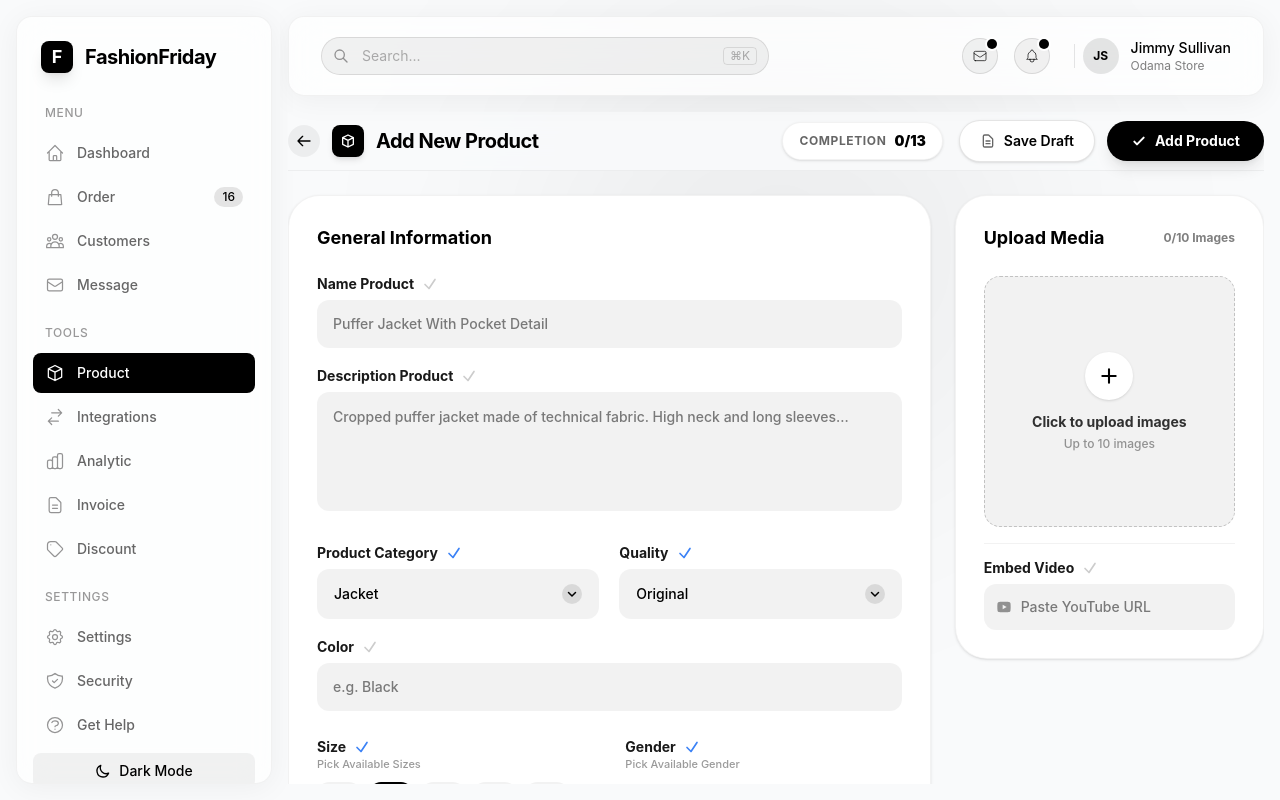
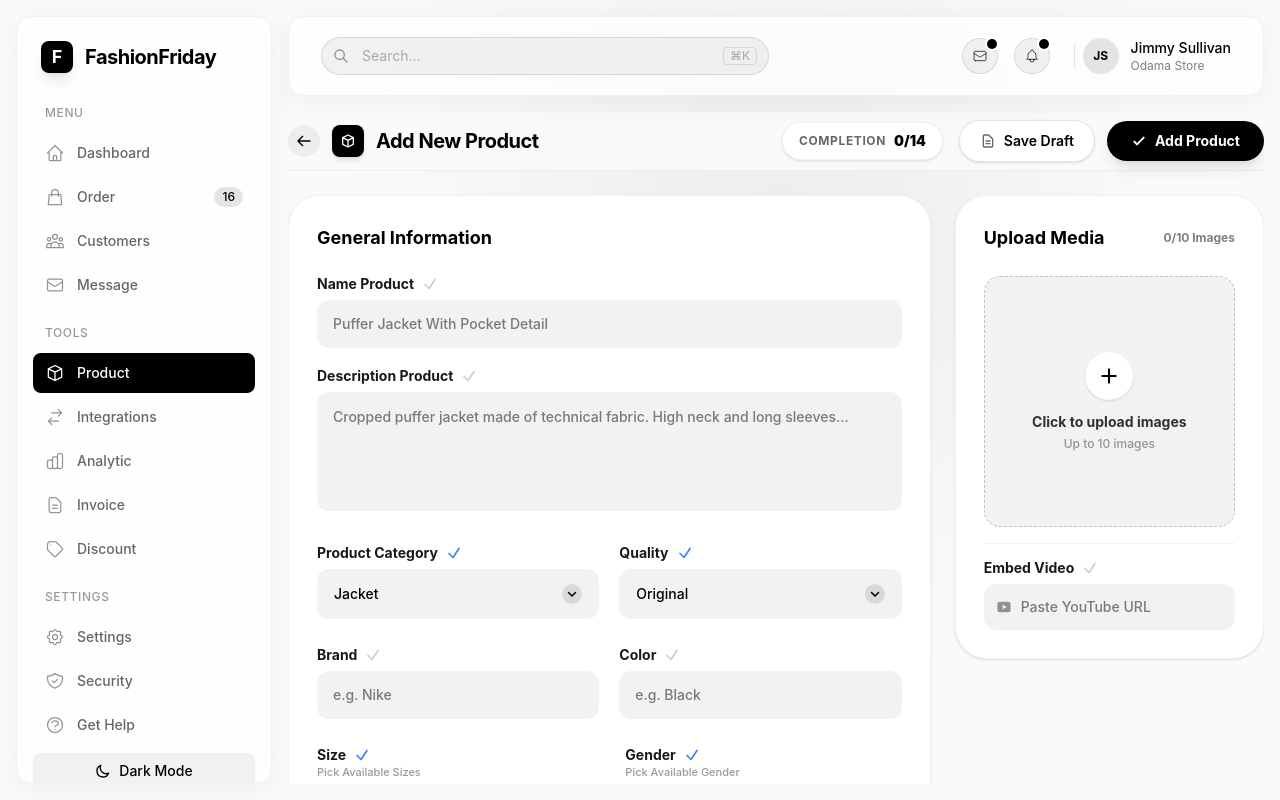
Before and after one commit to FashionFriday-tech/platform, a Next.js app in the folder apps/admin/: page /products/add in a window 1280 px wide. Built offline with nearby package versions, Linux system fonts and the light colour scheme.

Commit message:
refactor(admin): Use shared brand and color constants in AddProductForm

```diff
--- a/apps/admin/src/features/products/components/AddProductForm.tsx
+++ b/apps/admin/src/features/products/components/AddProductForm.tsx
@@ -2,6 +2,7 @@
 
 import { useState, useRef, useEffect } from "react";
 import Link from "next/link";
+import { BRAND_LOGOS, MAJOR_COLORS, type BrandCategory } from "@ff/schemas";
 
 const CATEGORIES = ["Jacket", "Shirts", "Sneakers", "Pants"];
 const QUALITIES = ["Original", "10A", "7A", "5A", "Premium", "Standard"];
@@ -13,18 +14,7 @@ const SIZE_MAP: Record<string, string[]> = {
   "Sneakers": ["UK 6", "UK 7", "UK 8", "UK 9", "UK 10", "UK 11"]
 };
 
-const MAJOR_COLORS = [
-  { name: "Black", hex: "#000000" },
-  { name: "White", hex: "#FFFFFF" },
-  { name: "Green", hex: "#008000" },
-  { name: "Blue", hex: "#0000FF" },
-  { name: "Red", hex: "#FF0000" },
-  { name: "Grey", hex: "#808080" },
-  { name: "Yellow", hex: "#FFFF00" },
-  { name: "Pink", hex: "#FFC0CB" },
-  { name: "Purple", hex: "#800080" },
-  { name: "Beige", hex: "#F5F5DC" }
-];
+
 
 const LabelWithTick = ({ label, status, subtitle, rightElement }: { label: string, status: "default" | "valid" | "empty", subtitle?: string, rightElement?: React.ReactNode }) => {
   const iconColor = status === "valid" ? "text-[#22c55e]" : status === "default" ? "text-[#3b82f6]" : "text-black/20 dark:text-white/20";
@@ -51,6 +41,10 @@ export function AddProductForm() {
   const [quality, setQuality] = useState<string>("Original");
   const [tags, setTags] = useState<string[]>([]);
   const [tagInput, setTagInput] = useState("");
+
+  const [brandInput, setBrandInput] = useState("");
+  const [selectedBrandLogo, setSelectedBrandLogo] = useState<string | null>(null);
+  const [isBrandOpen, setIsBrandOpen] = useState(false);
 
   const [colorInput, setColorInput] = useState("");
   const [selectedColorHex, setSelectedColorHex] = useState<string | null>(null);
@@ -84,6 +78,7 @@ export function AddProductForm() {
   const categoryRef = useRef<HTMLDivElement>(null);
   const qualityRef = useRef<HTMLDivElement>(null);
   const colorRef = useRef<HTMLDivElement>(null);
+  const brandRef = useRef<HTMLDivElement>(null);
 
   // Close dropdowns on outside click
   useEffect(() => {
@@ -91,6 +86,7 @@ export function AddProductForm() {
       if (categoryRef.current && !categoryRef.current.contains(event.target as Node)) setIsCategoryOpen(false);
       if (qualityRef.current && !qualityRef.current.contains(event.target as Node)) setIsQualityOpen(false);
       if (colorRef.current && !colorRef.current.contains(event.target as Node)) setIsColorOpen(false);
+      if (brandRef.current && !brandRef.current.contains(event.target as Node)) setIsBrandOpen(false);
     }
     document.addEventListener("mousedown", handleClickOutside);
     return () => document.removeEventListener("mousedown", handleClickOutside);
@@ -122,6 +118,8 @@ export function AddProductForm() {
     setCategory(c);
     setIsCategoryOpen(false);
     setSizes([]);
+    setBrandInput(""); // Reset brand when category changes
+    setSelectedBrandLogo(null);
   };
 
   const toggleSize = (s: string) => {
@@ -146,7 +144,7 @@ export function AddProductForm() {
 
   const generateSEO = () => {
     if (!productName.trim() || !productDesc.trim()) {
-      setSeoError("enough Info not available to create SEO info.");
+      setSeoError("Info not available.");
       return;
     }
     setSeoError("");
@@ -158,6 +156,7 @@ export function AddProductForm() {
     // Auto-generate tags based on general info
     const newTags = new Set([...tags, category.toLowerCase(), quality.toLowerCase(), "fashion", "trendy"]);
     if (colorInput.trim()) newTags.add(colorInput.toLowerCase().trim());
+    if (brandInput.trim()) newTags.add(brandInput.toLowerCase().trim());
     setTags(Array.from(newTags));
   };
 
@@ -223,10 +222,19 @@ export function AddProductForm() {
   const filteredColors = MAJOR_COLORS.filter(c => c.name.toLowerCase().includes(colorInput.toLowerCase()));
   const availableSizes = SIZE_MAP[category] || SIZE_MAP["Jacket"];
 
+  const categoryToBrandCategory: Record<string, BrandCategory[]> = {
+    "Jacket": ["fashion", "streetwear", "sportswear", "luxury"],
+    "Shirts": ["fashion", "streetwear", "luxury"],
+    "Sneakers": ["sneakers", "sportswear", "footwear", "luxury"],
+    "Pants": ["fashion", "streetwear", "luxury"]
+  };
+  const availableBrands = BRAND_LOGOS.filter(b => b.categories.some(c => categoryToBrandCategory[category]?.includes(c)));
+  const filteredBrands = availableBrands.filter(b => b.name.toLowerCase().includes(brandInput.toLowerCase()));
+
   // Progress tracking
   const getProgress = () => {
     const fields = [
-      productName, productDesc, colorInput,
+      productName, productDesc, brandInput, colorInput,
       basePrice, ogPrice, stock, sku,
       images.length > 0 ? "filled" : "",
       videoLink, tags.length > 0 ? "filled" : "",
@@ -363,6 +371,55 @@ export function AddProductForm() {
               </div>
 
               {/* Extra E-commerce Info */}
+              <div className="grid grid-cols-1 md:grid-cols-2 gap-5 pt-2">
+                <div ref={brandRef} className="relative">
+                  <LabelWithTick label="Brand" status={brandInput.trim().length >= 2 ? "valid" : "empty"} />
+                  <div className="relative flex items-center">
+                    {selectedBrandLogo && (
+                      <div className="absolute left-3 w-5 h-5 rounded-full bg-black/5 dark:bg-white/10 flex items-center justify-center text-[10px] font-bold text-black dark:text-white">
+                        {selectedBrandLogo}
+                      </div>
+                    )}
+                    <input
+                      type="text"
+                      value={brandInput}
+                      onChange={(e) => {
+                        setBrandInput(e.target.value);
+                        setSelectedBrandLogo(null); // Clear selected logo if typing
+                        setIsBrandOpen(true);
+                      }}
+                      onFocus={() => setIsBrandOpen(true)}
+                      placeholder="e.g. Nike"
+                      className={`w-full bg-black/5 dark:bg-white/5 border-transparent focus:border-black/20 dark:focus:border-white/20 text-black dark:text-white rounded-xl ${selectedBrandLogo ? 'pl-10' : 'px-4'} py-3.5 outline-none transition-all text-sm font-medium`}
+                    />
+                  </div>
+
+                  {isBrandOpen && brandInput.length > 0 && (
+                    <div className="absolute z-10 w-full mt-2 bg-white dark:bg-[#1a1a1a] border border-black/10 dark:border-white/10 rounded-xl shadow-2xl overflow-hidden py-1">
+                      {filteredBrands.length > 0 ? filteredBrands.map(b => (
+                        <button
+                          key={b.name}
+                          onClick={() => {
+                            setBrandInput(b.name);
+                            setSelectedBrandLogo(b.name.charAt(0).toUpperCase());
+                            setIsBrandOpen(false);
+                          }}
+                          className="w-full flex items-center space-x-3 text-left px-4 py-2.5 transition-colors hover:bg-black/5 dark:hover:bg-white/5"
+                        >
+                          <div className="w-6 h-6 rounded-full bg-black/5 dark:bg-white/10 flex items-center justify-center text-xs font-bold text-black/80 dark:text-white/80">
+                            {b.name.charAt(0).toUpperCase()}
+                          </div>
+                          <span className="text-sm font-medium text-black/80 dark:text-white/80">{b.name}</span>
+                        </button>
+                      )) : (
+                        <div className="px-4 py-3 text-sm text-black/50 dark:text-white/50 text-center font-medium">
+                          No brands found. Hit enter to add "{brandInput}"
+                        </div>
+                      )}
+                    </div>
+                  )}
+                </div>
+
                 <div ref={colorRef} className="relative">
                   <LabelWithTick label="Color" status={colorInput.trim().length >= 3 ? "valid" : "empty"} />
                   <div className="relative flex items-center">
@@ -405,6 +462,7 @@ export function AddProductForm() {
                       )}
                     </div>
                   )}
+                </div>
               </div>
 
               <div className="grid grid-cols-1 md:grid-cols-2 gap-8 pt-2">
```
Lines whose indentation alone changed are shown as unchanged.
